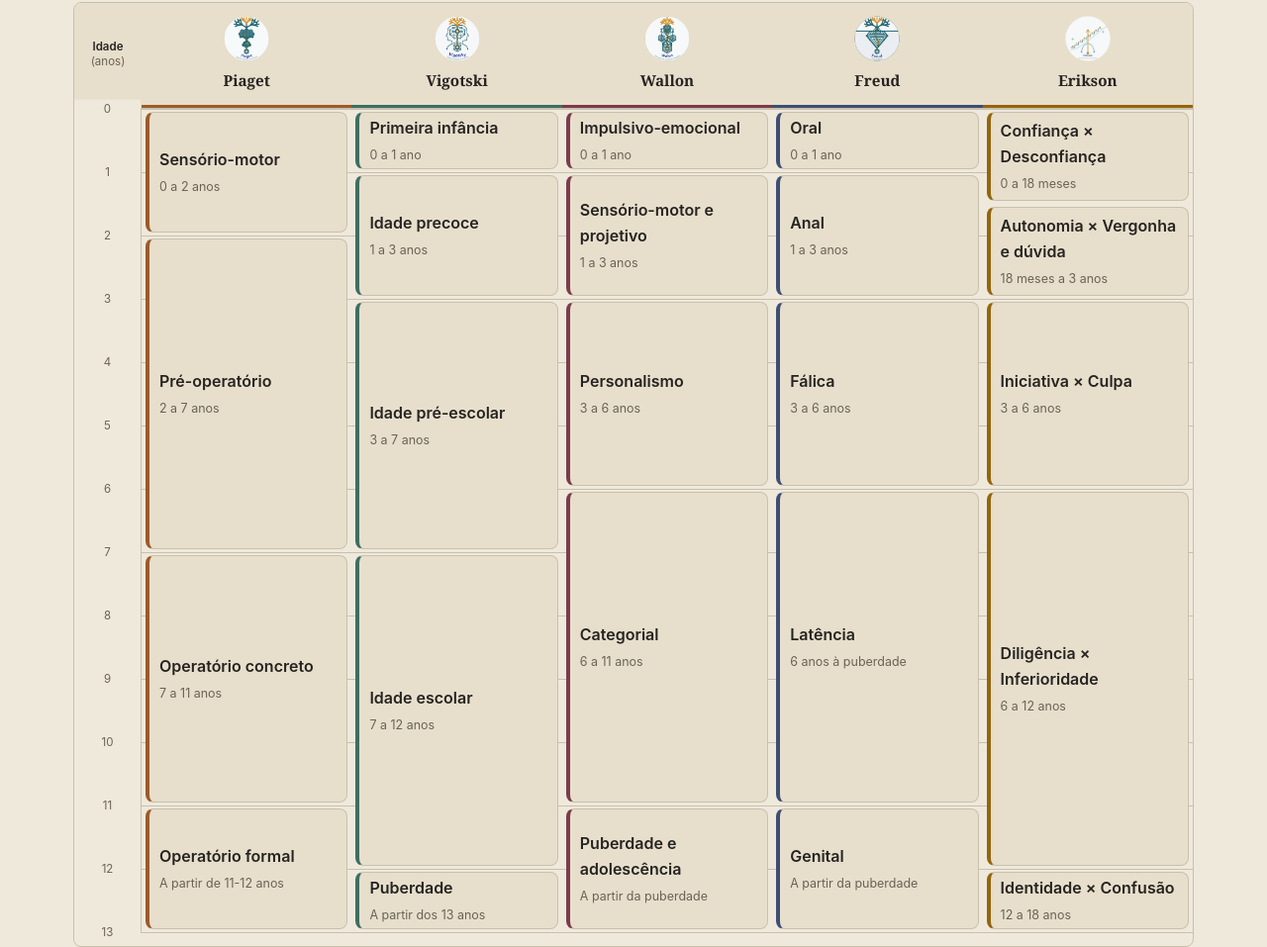
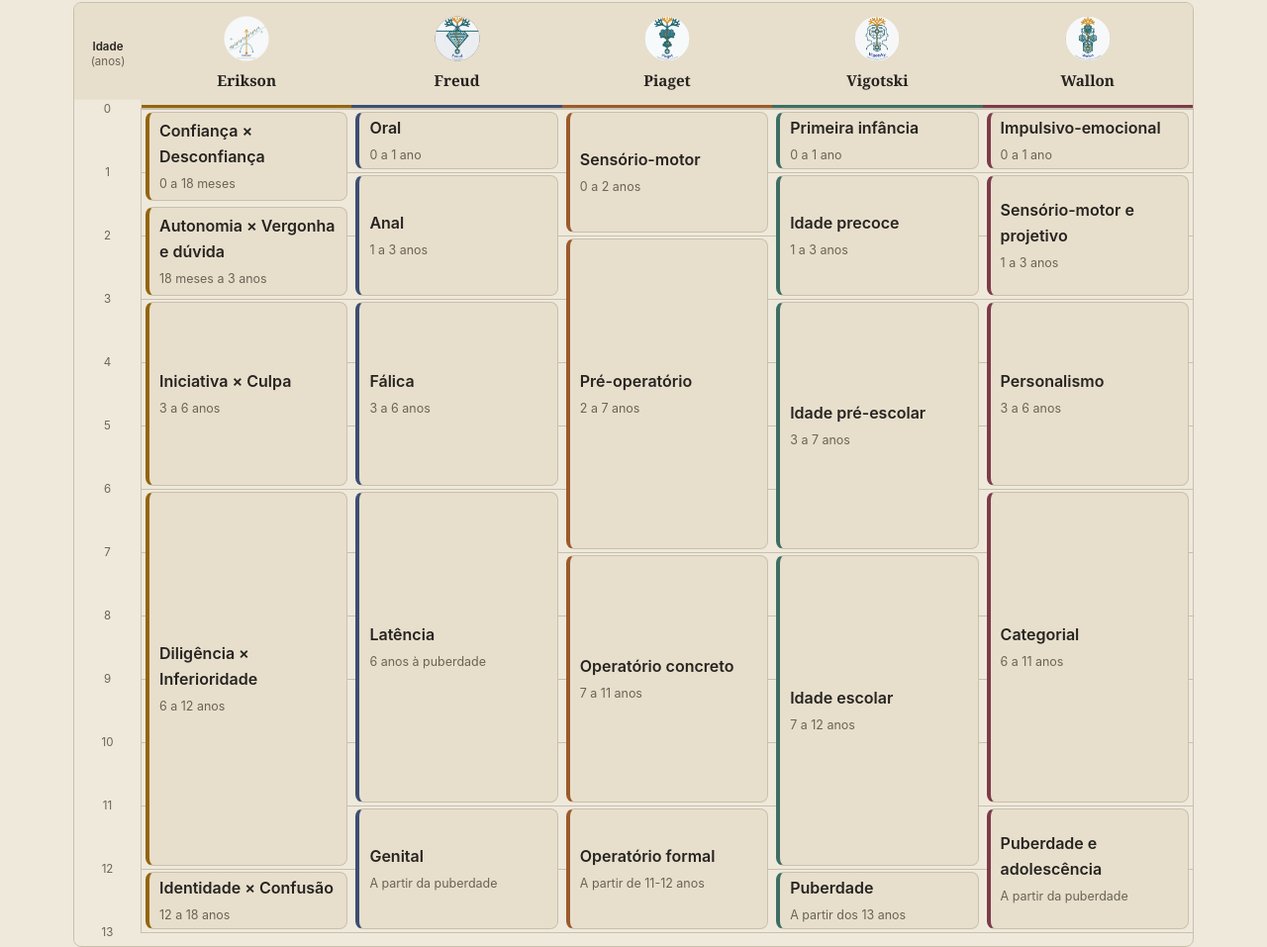
Before and after one commit to weneylima-source/fases_do_desenvolvimento, a plain HTML site: page comparacao.html in a window 1280 px wide. Shown: the part 1150-2107 px from the top of the page at 99% size. Drawn offline with Linux system fonts and the light colour scheme.

Commit message:
Add files via upload

```diff
--- a/comparacao.html
+++ b/comparacao.html
@@ -57,11 +57,11 @@
 <nav class="tabs">
   <div class="wrap">
     <a class="tab-home" href="index.html" title="Página inicial" aria-label="Página inicial"><svg viewBox="0 0 24 24" width="18" height="18" aria-hidden="true" fill="none" stroke="currentColor" stroke-width="2" stroke-linecap="round" stroke-linejoin="round"><path d="M3 10.5 12 3l9 7.5"/><path d="M5 9.5V21h5v-6h4v6h5V9.5"/></svg><span>Início</span></a>
+    <a href="index.html#t-erikson">Erikson</a>
+    <a href="index.html#t-freud">Freud</a>
     <a href="index.html#t-piaget">Piaget</a>
     <a href="index.html#t-vigotski">Vigotski</a>
     <a href="index.html#t-wallon">Wallon</a>
-    <a href="index.html#t-freud">Freud</a>
-    <a href="index.html#t-erikson">Erikson</a>
     <a class="tab-link current" href="comparacao.html" aria-current="page">Compare os Autores</a>
   </div>
 </nav>
@@ -74,11 +74,11 @@
         <div class="compare-grid-wrap">
       <div class="compare-head" role="row">
         <div class="head-cell head-age">Idade<br><span class="th-unit">(anos)</span></div>
+        <div class="head-cell" style="--accent:var(--erikson)"><span class="th-author"><img class="th-badge" src="_img/badge-erikson.png" alt="">Erikson</span></div>
+        <div class="head-cell" style="--accent:var(--freud)"><span class="th-author"><img class="th-badge" src="_img/badge-freud.png" alt="">Freud</span></div>
         <div class="head-cell" style="--accent:var(--piaget)"><span class="th-author"><img class="th-badge" src="_img/badge-piaget.png" alt="">Piaget</span></div>
         <div class="head-cell" style="--accent:var(--vigotski)"><span class="th-author"><img class="th-badge" src="_img/badge-vigotsky.png" alt="">Vigotski</span></div>
         <div class="head-cell" style="--accent:var(--wallon)"><span class="th-author"><img class="th-badge" src="_img/badge-wallon.png" alt="">Wallon</span></div>
-        <div class="head-cell" style="--accent:var(--freud)"><span class="th-author"><img class="th-badge" src="_img/badge-freud.png" alt="">Freud</span></div>
-        <div class="head-cell" style="--accent:var(--erikson)"><span class="th-author"><img class="th-badge" src="_img/badge-erikson.png" alt="">Erikson</span></div>
       </div>
 
       <div class="compare-body" style="--rows:26" role="rowgroup">
@@ -99,77 +99,77 @@
           <span class="tick" style="top:calc(var(--row-h) * 13)">13</span>
         </div>
 
-          <button class="cell-card" type="button" data-modal="m-p1" data-author="Piaget" data-badge="_img/badge-piaget.png" style="--accent:var(--piaget); grid-column:2; grid-row:1 / span 4" role="gridcell" aria-colindex="2" aria-rowindex="2">
+          <button class="cell-card" type="button" data-modal="m-e1" data-author="Erikson" data-badge="_img/badge-erikson.png" style="--accent:var(--erikson); grid-column:2; grid-row:1 / span 3" role="gridcell" aria-colindex="2" aria-rowindex="2">
+            <strong>Confiança × Desconfiança</strong><span class="cell-age">0 a 18 meses</span>
+          </button>
+          <button class="cell-card" type="button" data-modal="m-e2" data-author="Erikson" data-badge="_img/badge-erikson.png" style="--accent:var(--erikson); grid-column:2; grid-row:4 / span 3" role="gridcell" aria-colindex="2" aria-rowindex="5">
+            <strong>Autonomia × Vergonha e dúvida</strong><span class="cell-age">18 meses a 3 anos</span>
+          </button>
+          <button class="cell-card" type="button" data-modal="m-e3" data-author="Erikson" data-badge="_img/badge-erikson.png" style="--accent:var(--erikson); grid-column:2; grid-row:7 / span 6" role="gridcell" aria-colindex="2" aria-rowindex="8">
+            <strong>Iniciativa × Culpa</strong><span class="cell-age">3 a 6 anos</span>
+          </button>
+          <button class="cell-card" type="button" data-modal="m-e4" data-author="Erikson" data-badge="_img/badge-erikson.png" style="--accent:var(--erikson); grid-column:2; grid-row:13 / span 12" role="gridcell" aria-colindex="2" aria-rowindex="14">
+            <strong>Diligência × Inferioridade</strong><span class="cell-age">6 a 12 anos</span>
+          </button>
+          <button class="cell-card" type="button" data-modal="m-e5" data-author="Erikson" data-badge="_img/badge-erikson.png" style="--accent:var(--erikson); grid-column:2; grid-row:25 / span 2" role="gridcell" aria-colindex="2" aria-rowindex="26">
+            <strong>Identidade × Confusão</strong><span class="cell-age">12 a 18 anos</span>
+          </button>
+          <button class="cell-card" type="button" data-modal="m-f1" data-author="Freud" data-badge="_img/badge-freud.png" style="--accent:var(--freud); grid-column:3; grid-row:1 / span 2" role="gridcell" aria-colindex="3" aria-rowindex="2">
+            <strong>Oral</strong><span class="cell-age">0 a 1 ano</span>
+          </button>
+          <button class="cell-card" type="button" data-modal="m-f2" data-author="Freud" data-badge="_img/badge-freud.png" style="--accent:var(--freud); grid-column:3; grid-row:3 / span 4" role="gridcell" aria-colindex="3" aria-rowindex="4">
+            <strong>Anal</strong><span class="cell-age">1 a 3 anos</span>
+          </button>
+          <button class="cell-card" type="button" data-modal="m-f3" data-author="Freud" data-badge="_img/badge-freud.png" style="--accent:var(--freud); grid-column:3; grid-row:7 / span 6" role="gridcell" aria-colindex="3" aria-rowindex="8">
+            <strong>Fálica</strong><span class="cell-age">3 a 6 anos</span>
+          </button>
+          <button class="cell-card" type="button" data-modal="m-f4" data-author="Freud" data-badge="_img/badge-freud.png" style="--accent:var(--freud); grid-column:3; grid-row:13 / span 10" role="gridcell" aria-colindex="3" aria-rowindex="14">
+            <strong>Latência</strong><span class="cell-age">6 anos à puberdade</span>
+          </button>
+          <button class="cell-card" type="button" data-modal="m-f5" data-author="Freud" data-badge="_img/badge-freud.png" style="--accent:var(--freud); grid-column:3; grid-row:23 / span 4" role="gridcell" aria-colindex="3" aria-rowindex="24">
+            <strong>Genital</strong><span class="cell-age">A partir da puberdade</span>
+          </button>
+          <button class="cell-card" type="button" data-modal="m-p1" data-author="Piaget" data-badge="_img/badge-piaget.png" style="--accent:var(--piaget); grid-column:4; grid-row:1 / span 4" role="gridcell" aria-colindex="4" aria-rowindex="2">
             <strong>Sensório-motor</strong><span class="cell-age">0 a 2 anos</span>
           </button>
-          <button class="cell-card" type="button" data-modal="m-p2" data-author="Piaget" data-badge="_img/badge-piaget.png" style="--accent:var(--piaget); grid-column:2; grid-row:5 / span 10" role="gridcell" aria-colindex="2" aria-rowindex="6">
+          <button class="cell-card" type="button" data-modal="m-p2" data-author="Piaget" data-badge="_img/badge-piaget.png" style="--accent:var(--piaget); grid-column:4; grid-row:5 / span 10" role="gridcell" aria-colindex="4" aria-rowindex="6">
             <strong>Pré-operatório</strong><span class="cell-age">2 a 7 anos</span>
           </button>
-          <button class="cell-card" type="button" data-modal="m-p3" data-author="Piaget" data-badge="_img/badge-piaget.png" style="--accent:var(--piaget); grid-column:2; grid-row:15 / span 8" role="gridcell" aria-colindex="2" aria-rowindex="16">
+          <button class="cell-card" type="button" data-modal="m-p3" data-author="Piaget" data-badge="_img/badge-piaget.png" style="--accent:var(--piaget); grid-column:4; grid-row:15 / span 8" role="gridcell" aria-colindex="4" aria-rowindex="16">
             <strong>Operatório concreto</strong><span class="cell-age">7 a 11 anos</span>
           </button>
-          <button class="cell-card" type="button" data-modal="m-p4" data-author="Piaget" data-badge="_img/badge-piaget.png" style="--accent:var(--piaget); grid-column:2; grid-row:23 / span 4" role="gridcell" aria-colindex="2" aria-rowindex="24">
+          <button class="cell-card" type="button" data-modal="m-p4" data-author="Piaget" data-badge="_img/badge-piaget.png" style="--accent:var(--piaget); grid-column:4; grid-row:23 / span 4" role="gridcell" aria-colindex="4" aria-rowindex="24">
             <strong>Operatório formal</strong><span class="cell-age">A partir de 11-12 anos</span>
           </button>
-          <button class="cell-card" type="button" data-modal="m-v1" data-author="Vigotski" data-badge="_img/badge-vigotsky.png" style="--accent:var(--vigotski); grid-column:3; grid-row:1 / span 2" role="gridcell" aria-colindex="3" aria-rowindex="2">
+          <button class="cell-card" type="button" data-modal="m-v1" data-author="Vigotski" data-badge="_img/badge-vigotsky.png" style="--accent:var(--vigotski); grid-column:5; grid-row:1 / span 2" role="gridcell" aria-colindex="5" aria-rowindex="2">
             <strong>Primeira infância</strong><span class="cell-age">0 a 1 ano</span>
           </button>
-          <button class="cell-card" type="button" data-modal="m-v2" data-author="Vigotski" data-badge="_img/badge-vigotsky.png" style="--accent:var(--vigotski); grid-column:3; grid-row:3 / span 4" role="gridcell" aria-colindex="3" aria-rowindex="4">
+          <button class="cell-card" type="button" data-modal="m-v2" data-author="Vigotski" data-badge="_img/badge-vigotsky.png" style="--accent:var(--vigotski); grid-column:5; grid-row:3 / span 4" role="gridcell" aria-colindex="5" aria-rowindex="4">
             <strong>Idade precoce</strong><span class="cell-age">1 a 3 anos</span>
           </button>
-          <button class="cell-card" type="button" data-modal="m-v3" data-author="Vigotski" data-badge="_img/badge-vigotsky.png" style="--accent:var(--vigotski); grid-column:3; grid-row:7 / span 8" role="gridcell" aria-colindex="3" aria-rowindex="8">
+          <button class="cell-card" type="button" data-modal="m-v3" data-author="Vigotski" data-badge="_img/badge-vigotsky.png" style="--accent:var(--vigotski); grid-column:5; grid-row:7 / span 8" role="gridcell" aria-colindex="5" aria-rowindex="8">
             <strong>Idade pré-escolar</strong><span class="cell-age">3 a 7 anos</span>
           </button>
-          <button class="cell-card" type="button" data-modal="m-v4" data-author="Vigotski" data-badge="_img/badge-vigotsky.png" style="--accent:var(--vigotski); grid-column:3; grid-row:15 / span 10" role="gridcell" aria-colindex="3" aria-rowindex="16">
+          <button class="cell-card" type="button" data-modal="m-v4" data-author="Vigotski" data-badge="_img/badge-vigotsky.png" style="--accent:var(--vigotski); grid-column:5; grid-row:15 / span 10" role="gridcell" aria-colindex="5" aria-rowindex="16">
             <strong>Idade escolar</strong><span class="cell-age">7 a 12 anos</span>
           </button>
-          <button class="cell-card" type="button" data-modal="m-v5" data-author="Vigotski" data-badge="_img/badge-vigotsky.png" style="--accent:var(--vigotski); grid-column:3; grid-row:25 / span 2" role="gridcell" aria-colindex="3" aria-rowindex="26">
+          <button class="cell-card" type="button" data-modal="m-v5" data-author="Vigotski" data-badge="_img/badge-vigotsky.png" style="--accent:var(--vigotski); grid-column:5; grid-row:25 / span 2" role="gridcell" aria-colindex="5" aria-rowindex="26">
             <strong>Puberdade</strong><span class="cell-age">A partir dos 13 anos</span>
           </button>
-          <button class="cell-card" type="button" data-modal="m-w1" data-author="Wallon" data-badge="_img/badge-wallon.png" style="--accent:var(--wallon); grid-column:4; grid-row:1 / span 2" role="gridcell" aria-colindex="4" aria-rowindex="2">
+          <button class="cell-card" type="button" data-modal="m-w1" data-author="Wallon" data-badge="_img/badge-wallon.png" style="--accent:var(--wallon); grid-column:6; grid-row:1 / span 2" role="gridcell" aria-colindex="6" aria-rowindex="2">
             <strong>Impulsivo-emocional</strong><span class="cell-age">0 a 1 ano</span>
           </button>
-          <button class="cell-card" type="button" data-modal="m-w2" data-author="Wallon" data-badge="_img/badge-wallon.png" style="--accent:var(--wallon); grid-column:4; grid-row:3 / span 4" role="gridcell" aria-colindex="4" aria-rowindex="4">
+          <button class="cell-card" type="button" data-modal="m-w2" data-author="Wallon" data-badge="_img/badge-wallon.png" style="--accent:var(--wallon); grid-column:6; grid-row:3 / span 4" role="gridcell" aria-colindex="6" aria-rowindex="4">
             <strong>Sensório-motor e projetivo</strong><span class="cell-age">1 a 3 anos</span>
           </button>
-          <button class="cell-card" type="button" data-modal="m-w3" data-author="Wallon" data-badge="_img/badge-wallon.png" style="--accent:var(--wallon); grid-column:4; grid-row:7 / span 6" role="gridcell" aria-colindex="4" aria-rowindex="8">
+          <button class="cell-card" type="button" data-modal="m-w3" data-author="Wallon" data-badge="_img/badge-wallon.png" style="--accent:var(--wallon); grid-column:6; grid-row:7 / span 6" role="gridcell" aria-colindex="6" aria-rowindex="8">
             <strong>Personalismo</strong><span class="cell-age">3 a 6 anos</span>
           </button>
-          <button class="cell-card" type="button" data-modal="m-w4" data-author="Wallon" data-badge="_img/badge-wallon.png" style="--accent:var(--wallon); grid-column:4; grid-row:13 / span 10" role="gridcell" aria-colindex="4" aria-rowindex="14">
+          <button class="cell-card" type="button" data-modal="m-w4" data-author="Wallon" data-badge="_img/badge-wallon.png" style="--accent:var(--wallon); grid-column:6; grid-row:13 / span 10" role="gridcell" aria-colindex="6" aria-rowindex="14">
             <strong>Categorial</strong><span class="cell-age">6 a 11 anos</span>
           </button>
-          <button class="cell-card" type="button" data-modal="m-w5" data-author="Wallon" data-badge="_img/badge-wallon.png" style="--accent:var(--wallon); grid-column:4; grid-row:23 / span 4" role="gridcell" aria-colindex="4" aria-rowindex="24">
+          <button class="cell-card" type="button" data-modal="m-w5" data-author="Wallon" data-badge="_img/badge-wallon.png" style="--accent:var(--wallon); grid-column:6; grid-row:23 / span 4" role="gridcell" aria-colindex="6" aria-rowindex="24">
             <strong>Puberdade e adolescência</strong><span class="cell-age">A partir da puberdade</span>
-          </button>
-          <button class="cell-card" type="button" data-modal="m-f1" data-author="Freud" data-badge="_img/badge-freud.png" style="--accent:var(--freud); grid-column:5; grid-row:1 / span 2" role="gridcell" aria-colindex="5" aria-rowindex="2">
-            <strong>Oral</strong><span class="cell-age">0 a 1 ano</span>
-          </button>
-          <button class="cell-card" type="button" data-modal="m-f2" data-author="Freud" data-badge="_img/badge-freud.png" style="--accent:var(--freud); grid-column:5; grid-row:3 / span 4" role="gridcell" aria-colindex="5" aria-rowindex="4">
-            <strong>Anal</strong><span class="cell-age">1 a 3 anos</span>
-          </button>
-          <button class="cell-card" type="button" data-modal="m-f3" data-author="Freud" data-badge="_img/badge-freud.png" style="--accent:var(--freud); grid-column:5; grid-row:7 / span 6" role="gridcell" aria-colindex="5" aria-rowindex="8">
-            <strong>Fálica</strong><span class="cell-age">3 a 6 anos</span>
-          </button>
-          <button class="cell-card" type="button" data-modal="m-f4" data-author="Freud" data-badge="_img/badge-freud.png" style="--accent:var(--freud); grid-column:5; grid-row:13 / span 10" role="gridcell" aria-colindex="5" aria-rowindex="14">
-            <strong>Latência</strong><span class="cell-age">6 anos à puberdade</span>
-          </button>
-          <button class="cell-card" type="button" data-modal="m-f5" data-author="Freud" data-badge="_img/badge-freud.png" style="--accent:var(--freud); grid-column:5; grid-row:23 / span 4" role="gridcell" aria-colindex="5" aria-rowindex="24">
-            <strong>Genital</strong><span class="cell-age">A partir da puberdade</span>
-          </button>
-          <button class="cell-card" type="button" data-modal="m-e1" data-author="Erikson" data-badge="_img/badge-erikson.png" style="--accent:var(--erikson); grid-column:6; grid-row:1 / span 3" role="gridcell" aria-colindex="6" aria-rowindex="2">
-            <strong>Confiança × Desconfiança</strong><span class="cell-age">0 a 18 meses</span>
-          </button>
-          <button class="cell-card" type="button" data-modal="m-e2" data-author="Erikson" data-badge="_img/badge-erikson.png" style="--accent:var(--erikson); grid-column:6; grid-row:4 / span 3" role="gridcell" aria-colindex="6" aria-rowindex="5">
-            <strong>Autonomia × Vergonha e dúvida</strong><span class="cell-age">18 meses a 3 anos</span>
-          </button>
-          <button class="cell-card" type="button" data-modal="m-e3" data-author="Erikson" data-badge="_img/badge-erikson.png" style="--accent:var(--erikson); grid-column:6; grid-row:7 / span 6" role="gridcell" aria-colindex="6" aria-rowindex="8">
-            <strong>Iniciativa × Culpa</strong><span class="cell-age">3 a 6 anos</span>
-          </button>
-          <button class="cell-card" type="button" data-modal="m-e4" data-author="Erikson" data-badge="_img/badge-erikson.png" style="--accent:var(--erikson); grid-column:6; grid-row:13 / span 12" role="gridcell" aria-colindex="6" aria-rowindex="14">
-            <strong>Diligência × Inferioridade</strong><span class="cell-age">6 a 12 anos</span>
-          </button>
-          <button class="cell-card" type="button" data-modal="m-e5" data-author="Erikson" data-badge="_img/badge-erikson.png" style="--accent:var(--erikson); grid-column:6; grid-row:25 / span 2" role="gridcell" aria-colindex="6" aria-rowindex="26">
-            <strong>Identidade × Confusão</strong><span class="cell-age">12 a 18 anos</span>
           </button>
       </div>
     </div>
```
Also changed, not shown: index.html (+5 -5 lines).
